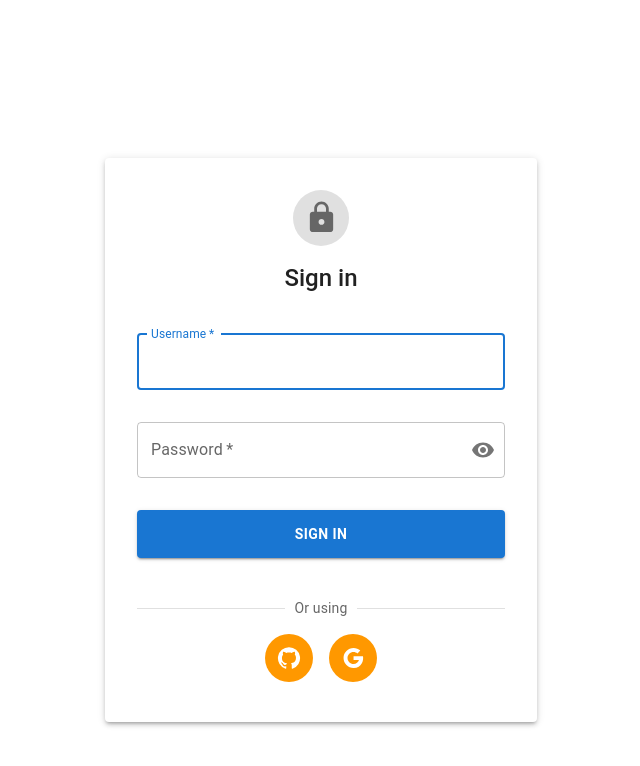
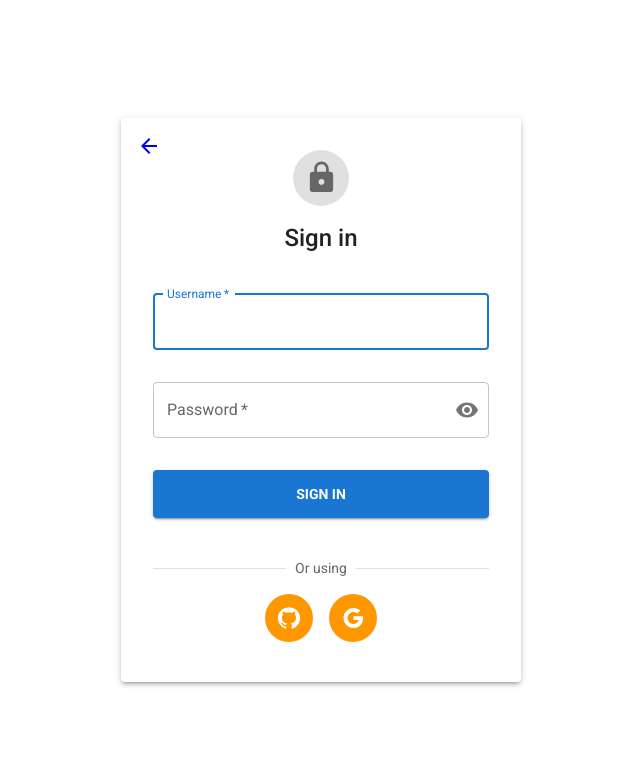
Before and after one commit to truongtrong99/NextJS_MUI, a Next.js app: page /auth/signin in a window 1280 px wide. Shown: the top 766 px of the page, without its empty margins (319-959 px from the left). Built offline with nearby package versions, Linux system fonts and the light colour scheme; no server answers.

Commit message:
#139 - Modify login page with Credential

```diff
--- a/src/app/(guest)/layout.tsx
+++ b/src/app/(guest)/layout.tsx
@@ -9,8 +9,8 @@ export default function RootLayout({
   children: React.ReactNode
 }) {
   return (
-    <html lang="en">
-      <body>{children}</body>
-    </html>
+    <>
+      {children}
+    </>
   )
 }
--- a/src/app/api/auth/[...nextauth]/route.ts
+++ b/src/app/api/auth/[...nextauth]/route.ts
@@ -35,7 +35,8 @@ export const authOptions: AuthOptions = {
                     return res.data
                 } else {
                     // If you return null then an error will be displayed advising the user to check their details.
-                    return null
+                    // return null
+                    throw new Error(res?.message as string)
 
                     // You can also Reject this callback with an Error thus the user will be sent to the error page with the error message as a query parameter
                 }
--- /dev/null
+++ b/src/app/layout.tsx
@@ -0,0 +1,16 @@
+import ThemeRegistry from '@/components/theme-registry/theme.registry';
+import NextAuthWrapper from '@/lib/next.auth.wrapper';
+
+export default function RootLayout({ children }: { children: React.ReactNode }) {
+  return (
+    <html lang="en">
+      <body>
+        <ThemeRegistry>
+          <NextAuthWrapper>
+            {children}
+          </NextAuthWrapper>
+        </ThemeRegistry>
+      </body>
+    </html>
+  );
+}
--- a/src/components/auth/auth.signin.tsx
+++ b/src/components/auth/auth.signin.tsx
@@ -17,11 +17,15 @@ import {
     VisibilityOff,
     Lock,
     GitHub,
-    Google
+    Google,
+    ArrowBack
 } from '@mui/icons-material';
 import { useState } from 'react';
 import { signIn } from "next-auth/react"
+import Link from 'next/link';
+import { useRouter } from 'next/navigation'
 const AuthSignIn = () => {
+    const router = useRouter();
     const [showPassword, setShowPassword] = useState(false);
     const [formData, setFormData] = useState({
         username: '',
@@ -90,7 +94,7 @@ const AuthSignIn = () => {
         }));
     };
 
-    const handleSubmit = (event: React.FormEvent) => {
+    const handleSubmit = async (event: React.FormEvent) => {
         event.preventDefault();
 
         // Mark all fields as touched
@@ -112,6 +116,18 @@ const AuthSignIn = () => {
         if (!usernameError && !passwordError) {
             console.log('Sign in attempt:', formData);
             // Handle sign in logic here
+            const result = await signIn('credentials', {
+                username: formData.username,
+                password: formData.password,
+                redirect: false,
+            });
+
+            if (!result?.error) {
+                // redirect to home
+                router.push('/');
+            } else {
+                alert(result.error);
+            }
         }
     };
 
@@ -131,10 +147,25 @@ const AuthSignIn = () => {
                     sx={{
                         width: '100%',
                         maxWidth: 400,
-                        p: 2
+                        p: 2,
+                        position: 'relative'
                     }}
                 >
                     <CardContent>
+                        {/* Back Button */}
+                        <Box
+                            sx={{
+                                position: 'absolute',
+                                top: 16,
+                                left: 16,
+                                zIndex: 1
+                            }}
+                        >
+                            <Link href="/" >
+                                <ArrowBack />
+                            </Link>
+                        </Box>
+
                         <Box
                             sx={{
                                 display: 'flex',
```
Also changed, not shown: src/app/(user)/layout.tsx (+5 -13 lines).
